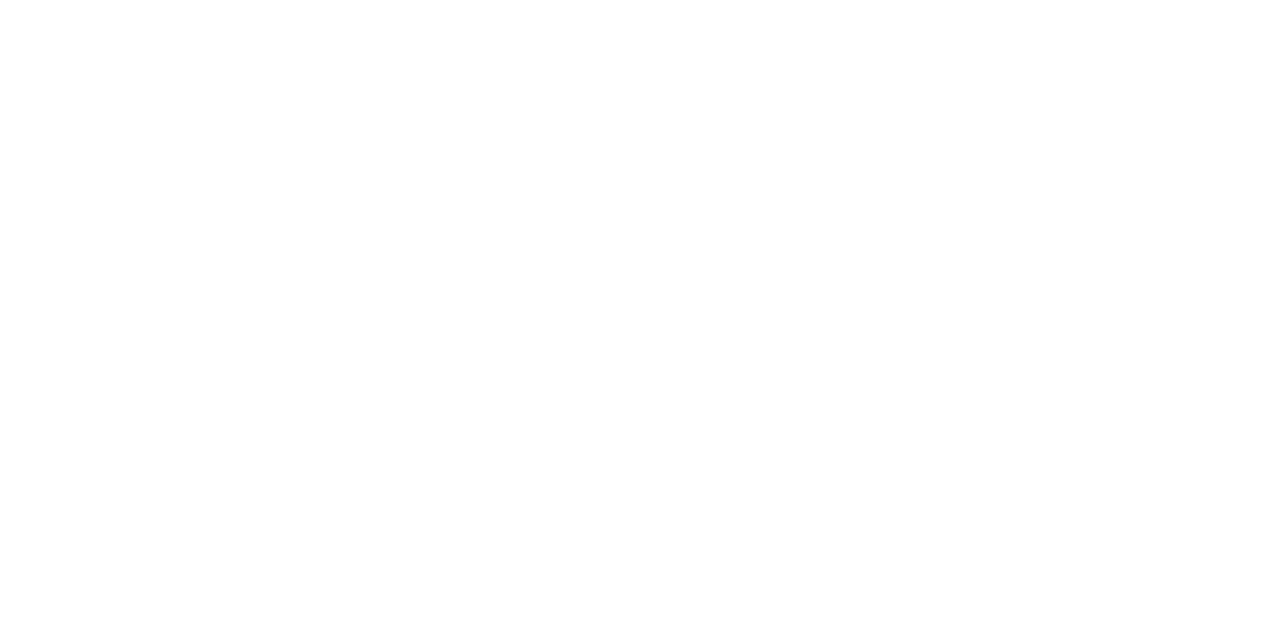
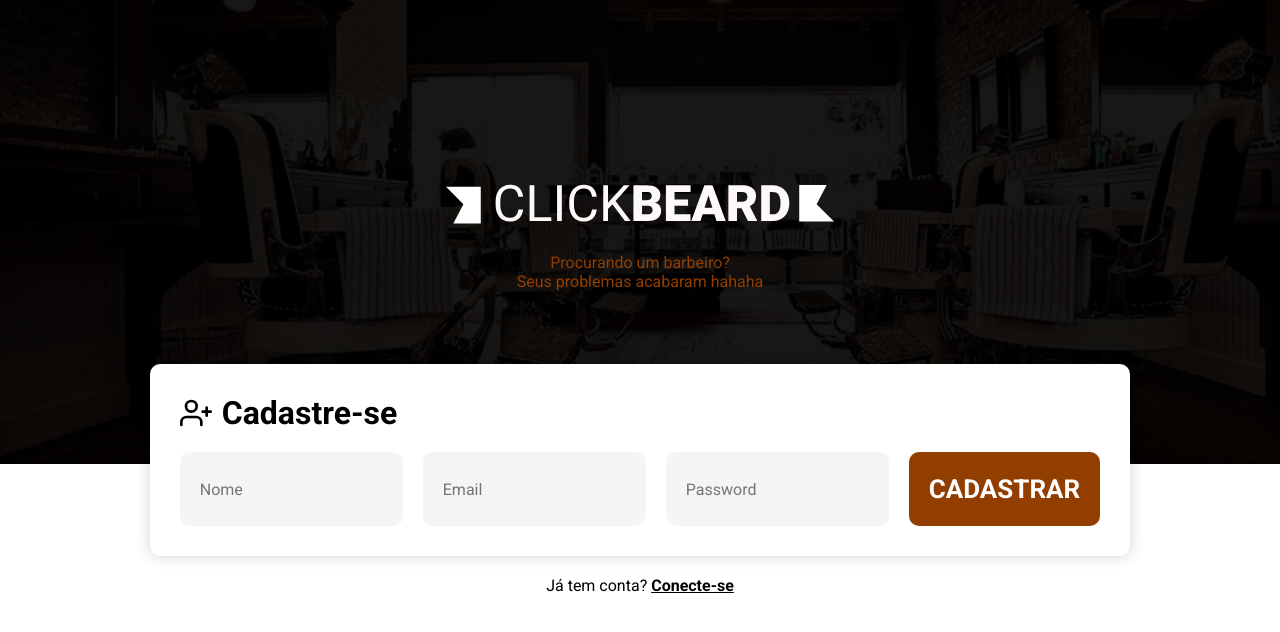
Before and after one commit to diogopaes/clickbeard, a React (Create React App) app in the folder front/: page /register in a window 1280 px wide. Before the commit this address had no page. Shown: the top 632 px of the page. Built offline with nearby package versions, Linux system fonts and the light colour scheme.

Commit message:
feat: register componet and styles

```diff
--- /dev/null
+++ b/front/src/components/Register/index.js
@@ -0,0 +1,27 @@
+import { Header } from "../Header";
+import { Container, Content } from "./styles";
+
+import { FiUserPlus } from "react-icons/fi";
+
+import { Link } from "react-router-dom";
+
+export function Register() {
+    return (
+        <>
+            <Header/>
+            <Container>
+                <Content>
+                    <h1><FiUserPlus />Cadastre-se</h1>
+                    <form>
+                        <input type="text" placeholder="Nome" />
+                        <input type="email" placeholder="Email" />
+                        <input type="text" placeholder="Password" />
+
+                        <button type="submit" className="btn">Cadastrar</button>
+                    </form>
+                </Content>
+                <p>Já tem conta? <Link to="/">Conecte-se</Link></p>
+            </Container>
+        </>
+    )
+}
--- /dev/null
+++ b/front/src/components/Register/styles.js
@@ -0,0 +1,70 @@
+import styled from "styled-components";
+
+import { defaultTheme } from "../../styles/theme";
+
+export const Container = styled.div`
+    display: flex;
+    align-items: center;
+    flex-direction: column;
+    margin-top: -100px;
+    padding: 0 20px;
+    padding-bottom: 30px;
+
+    h1{
+        margin-bottom: 20px;
+
+        display: flex;
+        align-items: center;
+
+        svg{
+            margin-right: 10px;
+        }
+    }
+
+    form{
+        display: flex;
+        align-items: center;
+
+        @media screen and (max-width: ${defaultTheme.medias.medium}) {
+            flex-direction: column;
+            gap: 20px;
+        }
+
+        input{
+            width: 100%;
+            max-width: 256px;
+            margin-right: 20px;
+
+            @media screen and (max-width: ${defaultTheme.medias.medium}) {
+                margin: 0;
+            }
+        }
+
+        button{
+            @media screen and (max-width: ${defaultTheme.medias.medium}) {
+                width: 100%;
+            }
+        }
+    }
+    p{
+        margin-top: 20px;
+        text-align: center;
+        a{
+            color: #000000;
+            font-weight: bold;
+            transition: filter 0.2s;
+
+            &:hover{
+                filter: brightness(0.9);
+            }
+        }
+    }
+`
+
+export const Content = styled.div`
+    background-color: #fff;
+    border-radius: 10px;
+    padding: 30px;
+    -webkit-box-shadow: 0px 0px 15px 0px rgba(0,0,0,0.18);
+    box-shadow: 0px 0px 15px 0px rgba(0,0,0,0.18);
+`
--- a/front/src/routes.js
+++ b/front/src/routes.js
@@ -2,11 +2,13 @@
 import { Route, Routes } from "react-router-dom";
 
 import { Login } from "./components/Login";
+import { Register } from "./components/Register";
 
 export function Router() {
     return (
         <Routes>
             <Route path="/" exact element={<Login />} />
+            <Route path="/register" element={<Register />} />
         </Routes>
     )
 };
```
